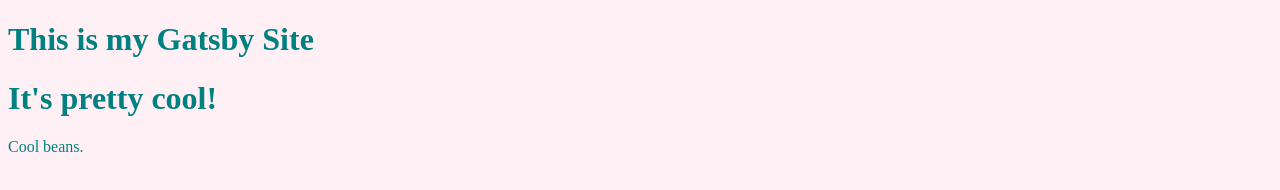
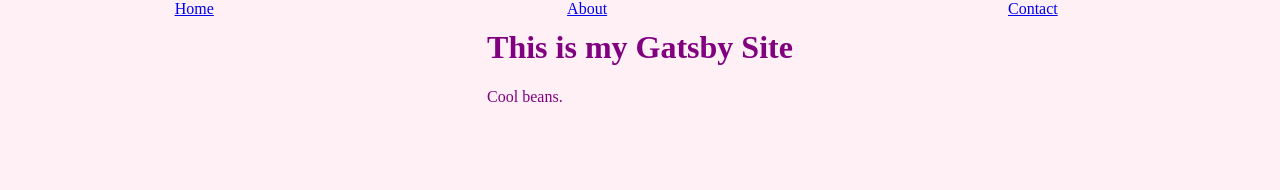
Before and after one commit to Baraghen/Gatsby_Site, a Gatsby site: page /about in a window 1280 px wide. Built offline with nearby package versions, Linux system fonts and the light colour scheme; Gatsby itself is replaced by a stand-in of ours.

Commit message:
menu component tillagd

```diff
--- /dev/null
+++ b/src/components/menu.js
@@ -0,0 +1,16 @@
+import React from "react"
+import { Link } from "gatsby"
+export default () =>
+<table class="menu" cellpadding="0px" cellspacing="0px">
+    <tr>
+        <td>
+            <Link to="/">Home</Link>
+        </td>
+        <td>
+            <Link to="/about/">About</Link>
+        </td>
+        <td>
+            <Link to="/contact/">Contact</Link>
+        </td>
+    </tr>
+</table>
--- a/src/pages/about.js
+++ b/src/pages/about.js
@@ -1,9 +1,12 @@
 import React from "react"
 import Header from "../components/header"
+import Menu from "../components/menu"
 export default () => (
-  <div style={{ color: `teal` }}>
+<div class="container">
+  <div>
+    <Menu />
     <Header headerText="This is my Gatsby Site" />
-    <Header headerText="It's pretty cool!" />
     <p>Cool beans.</p>
   </div>
+</div>
 )
--- a/src/styles/global.css
+++ b/src/styles/global.css
@@ -1,3 +1,26 @@
 html{
     background-color: lavenderblush;
 }
+
+h1{
+    color: purple;
+}
+
+p{
+    color: purple;
+}
+
+.container{
+    display: flex;
+    align-items: center;
+    justify-content: space-around;
+}
+
+.menu{
+    z-index: 1;
+	position: fixed;
+	top: 0;
+	left: 0;
+	width: 100%;
+	text-align: center;
+}
```
Also changed, not shown: src/pages/contact.js (+5 -3 lines), src/pages/index.js (+9 -8 lines).
